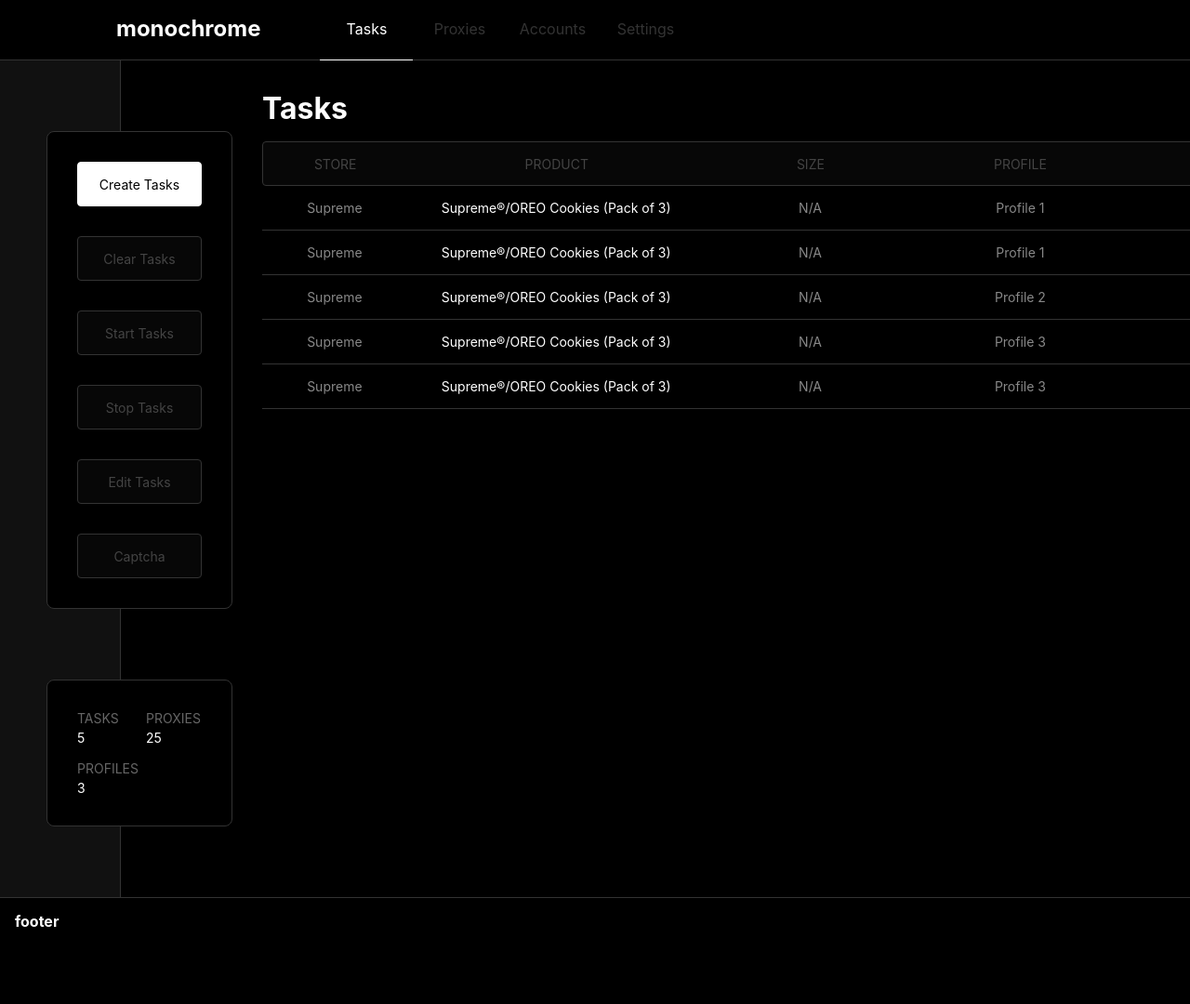
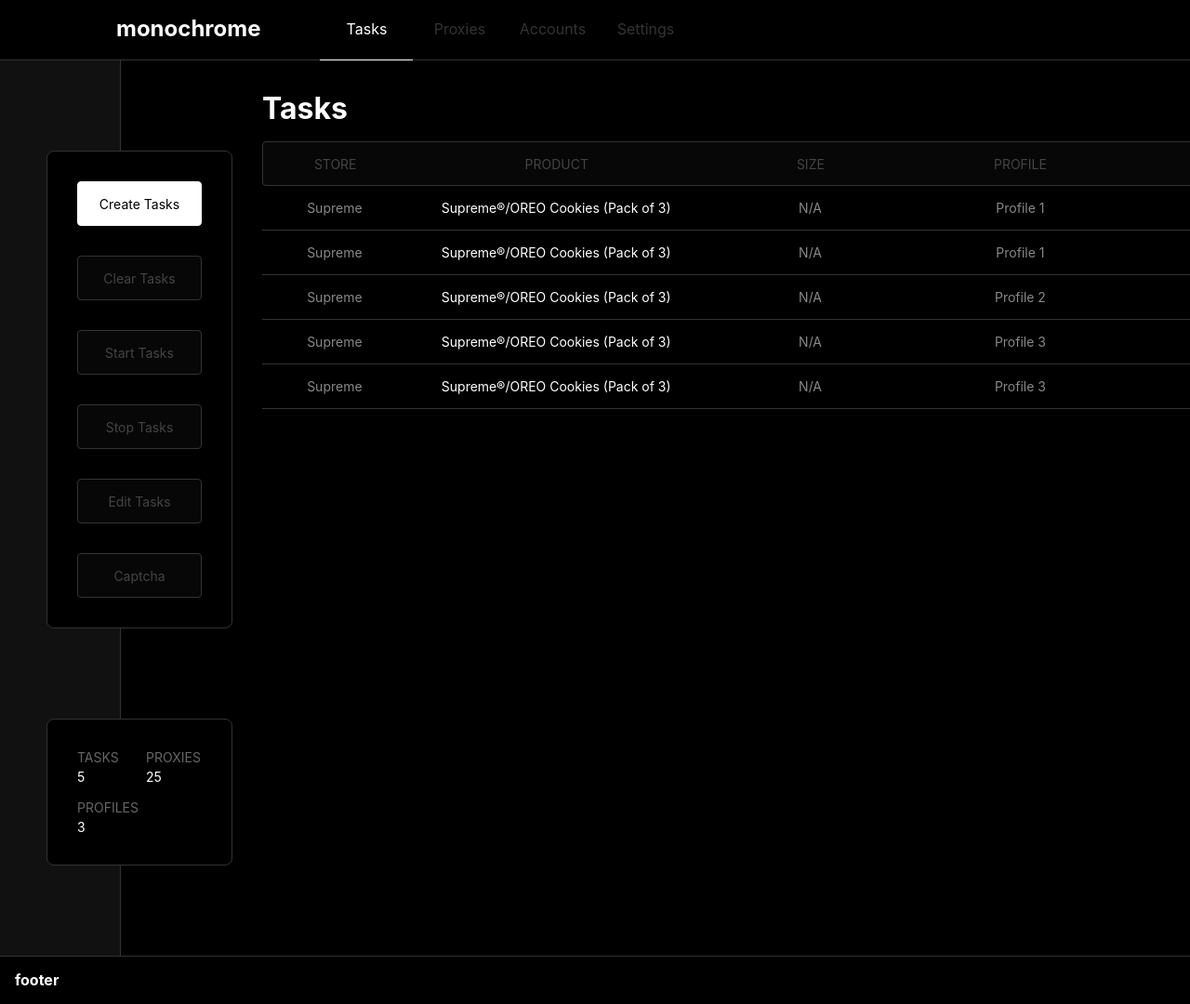
Before and after one commit to timothyac/monochrome, a React (Create React App) app: page / in a window 1280 px wide. Shown: the top 1080 px of the page at 93% size. Built offline with nearby package versions, Linux system fonts and the light colour scheme; a web font is replaced by a local one.

Commit message:
Footer height reqs

```diff
--- a/src/components/footer/Footer.module.scss
+++ b/src/components/footer/Footer.module.scss
@@ -1,5 +1,5 @@
 .footer {
   padding: 1rem;
-  height: 80px;
+  height: 52px;
   box-shadow: inset 0 1px #333;
 }
--- a/src/components/main/Main.module.scss
+++ b/src/components/main/Main.module.scss
@@ -1,4 +1,4 @@
 .main {
   height: 100%;
-  max-height: 900px;
+  max-height: 963px;
 }
```
